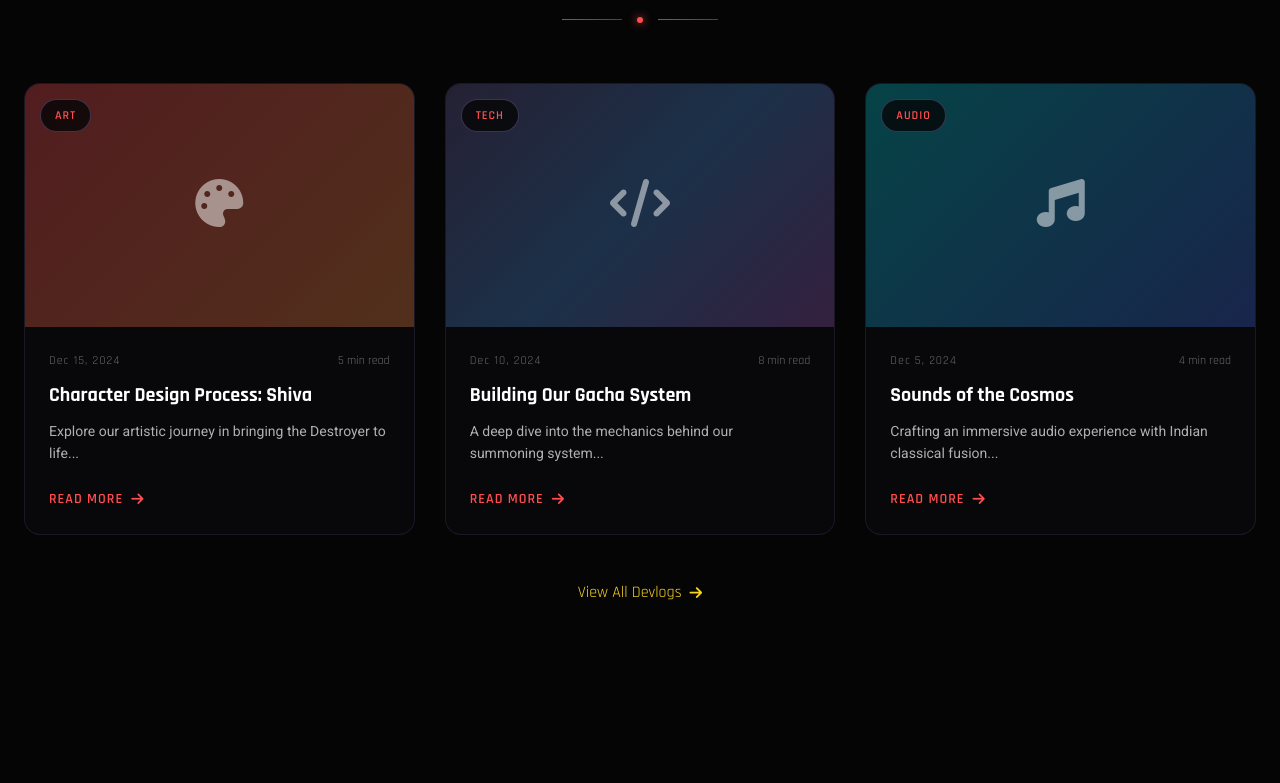
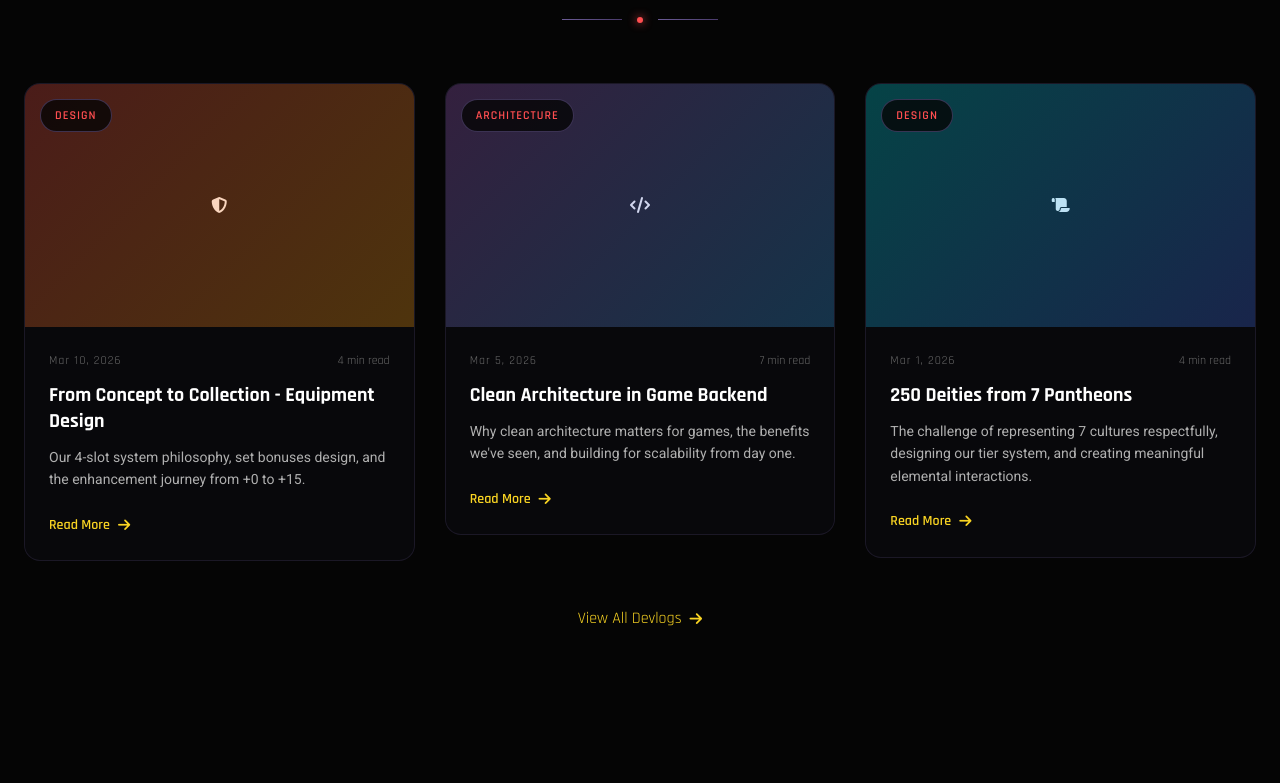
Before and after one commit to Anon-E-Mus/Anon-E-Mus.github.io, a plain HTML site: page index.html in a window 1280 px wide. Shown: the part 3122-3905 px from the top of the page. Drawn offline with nearby package versions, Linux system fonts and the light colour scheme; animation ran at ten frames a second.

Commit message:
Show actual devlogs in Latest Devlogs section
- Replace 3 placeholder devlog cards with real content
- Card 1: Equipment Design (Mar 10, 2026) - links to devlogs/equipment-design.html
- Card 2: Clean Architecture (Mar 5, 2026) - links to devlogs/clean-architecture-backend.html
- Card 3: 250 Deities (Mar 1, 2026) - links to devlogs/250-deities-pantheons.html
- Make entire card clickable for better UX
- Add tech-1 through tech-5 gradient styles for card backgrounds
- Add card-link-inline style for "Read More" indicator

Co-Authored-By: Claude Opus 4.6 <noreply@anthropic.com>

```diff
--- a/index.html
+++ b/index.html
@@ -502,74 +502,86 @@
                 </div>
 
                 <div class="devlog-grid">
-                    <!-- Devlog Card 1 -->
+                    <!-- Devlog Card 1: Equipment Design (Most Recent) -->
+                    <a href="devlogs/equipment-design.html" class="devlog-card-link">
                         <article class="devlog-card">
                             <div class="card-image">
-                            <div class="image-placeholder art-1">
-                                <span class="placeholder-icon"><i class="fa-solid fa-palette"></i></span>
+                                <div class="image-placeholder tech-5">
+                                    <span style="color: white;"><i class="fa-solid fa-shield-halved"></i></span>
                                 </div>
                                 <div class="card-overlay"></div>
-                            <span class="card-category">Art</span>
+                                <span class="card-category">Design</span>
                             </div>
                             <div class="card-content">
                                 <div class="card-meta">
-                                <span class="card-date">Dec 15, 2024</span>
-                                <span class="card-read-time">5 min read</span>
+                                    <span class="card-date">Mar 10, 2026</span>
+                                    <span class="card-read-time">4 min read</span>
                                 </div>
-                            <h3 class="card-title">Character Design Process: Shiva</h3>
-                            <p class="card-excerpt">Explore our artistic journey in bringing the Destroyer to life...</p>
-                            <a href="#" class="card-link">
+                                <h3 class="card-title">From Concept to Collection - Equipment Design</h3>
+                                <p class="card-excerpt">
+                                    Our 4-slot system philosophy, set bonuses design, and the enhancement journey from +0 to +15.
+                                </p>
+                                <span class="card-link-inline">
                                     <span>Read More</span>
                                     <i class="fa-solid fa-arrow-right"></i>
-                            </a>
+                                </span>
                             </div>
                         </article>
+                    </a>
 
-                    <!-- Devlog Card 2 -->
+                    <!-- Devlog Card 2: Clean Architecture -->
+                    <a href="devlogs/clean-architecture-backend.html" class="devlog-card-link">
                         <article class="devlog-card">
                             <div class="card-image">
-                            <div class="image-placeholder art-2">
-                                <span class="placeholder-icon"><i class="fa-solid fa-code"></i></span>
+                                <div class="image-placeholder tech-4">
+                                    <span style="color: white;"><i class="fa-solid fa-code"></i></span>
                                 </div>
                                 <div class="card-overlay"></div>
-                            <span class="card-category">Tech</span>
+                                <span class="card-category">Architecture</span>
                             </div>
                             <div class="card-content">
                                 <div class="card-meta">
-                                <span class="card-date">Dec 10, 2024</span>
-                                <span class="card-read-time">8 min read</span>
+                                    <span class="card-date">Mar 5, 2026</span>
+                                    <span class="card-read-time">7 min read</span>
                                 </div>
-                            <h3 class="card-title">Building Our Gacha System</h3>
-                            <p class="card-excerpt">A deep dive into the mechanics behind our summoning system...</p>
-                            <a href="#" class="card-link">
+                                <h3 class="card-title">Clean Architecture in Game Backend</h3>
+                                <p class="card-excerpt">
+                                    Why clean architecture matters for games, the benefits we've seen, and building for scalability from day one.
+                                </p>
+                                <span class="card-link-inline">
                                     <span>Read More</span>
                                     <i class="fa-solid fa-arrow-right"></i>
-                            </a>
+                                </span>
                             </div>
                         </article>
+                    </a>
 
-                    <!-- Devlog Card 3 -->
+                    <!-- Devlog Card 3: 250 Deities -->
+                    <a href="devlogs/250-deities-pantheons.html" class="devlog-card-link">
                         <article class="devlog-card">
                             <div class="card-image">
-                            <div class="image-placeholder art-3">
-                                <span class="placeholder-icon"><i class="fa-solid fa-music"></i></span>
+                                <div class="image-placeholder tech-3">
+                                    <span style="color: white;"><i class="fa-solid fa-scroll"></i></span>
                                 </div>
                                 <div class="card-overlay"></div>
-                            <span class="card-category">Audio</span>
+                                <span class="card-category">Design</span>
                             </div>
                             <div class="card-content">
                                 <div class="card-meta">
-                                <span class="card-date">Dec 5, 2024</span>
+                                    <span class="card-date">Mar 1, 2026</span>
                                     <span class="card-read-time">4 min read</span>
                                 </div>
-                            <h3 class="card-title">Sounds of the Cosmos</h3>
-                            <p class="card-excerpt">Crafting an immersive audio experience with Indian classical fusion...</p>
-                            <a href="#" class="card-link">
+                                <h3 class="card-title">250 Deities from 7 Pantheons</h3>
+                                <p class="card-excerpt">
+                                    The challenge of representing 7 cultures respectfully, designing our tier system, and creating meaningful elemental interactions.
+                                </p>
+                                <span class="card-link-inline">
                                     <span>Read More</span>
                                     <i class="fa-solid fa-arrow-right"></i>
-                            </a>
+                                </span>
                             </div>
                         </article>
+                    </a>
                 </div>
                 <div style="text-align: center; margin-top: 30px;">
                     <a href="devlogs/" class="section-link">View All Devlogs <i class="fa-solid fa-arrow-right"></i></a>
--- a/style.css
+++ b/style.css
@@ -1416,6 +1416,27 @@ body.hovering .cursor-outer {
     background: var(--element-water);
 }
 
+/* Devlog card gradient backgrounds */
+.tech-1::before {
+    background: linear-gradient(135deg, #6B5B95 0%, #4A90D9 100%);
+}
+
+.tech-2::before {
+    background: linear-gradient(135deg, #FF4E50 0%, #F9D423 100%);
+}
+
+.tech-3::before {
+    background: linear-gradient(135deg, #00CED1 0%, #4169E1 100%);
+}
+
+.tech-4::before {
+    background: linear-gradient(135deg, #9B59B6 0%, #3498DB 100%);
+}
+
+.tech-5::before {
+    background: linear-gradient(135deg, #E74C3C 0%, #F39C12 100%);
+}
+
 .placeholder-icon {
     position: relative;
     z-index: 1;
@@ -1494,6 +1515,27 @@ body.hovering .cursor-outer {
     color: var(--text-secondary);
     line-height: 1.6;
     margin-bottom: 20px;
+}
+
+.devlog-card-link {
+    text-decoration: none;
+    display: block;
+}
+
+.card-link-inline {
+    display: inline-flex;
+    align-items: center;
+    gap: 8px;
+    font-family: var(--font-heading);
+    font-size: var(--text-sm);
+    color: var(--golden-amber);
+    font-weight: 600;
+    transition: all 0.3s ease;
+}
+
+.devlog-card-link:hover .card-link-inline {
+    gap: 12px;
+    color: var(--fierce-orange);
 }
 
 .card-link {
```
Lines whose indentation alone changed are shown as unchanged.
